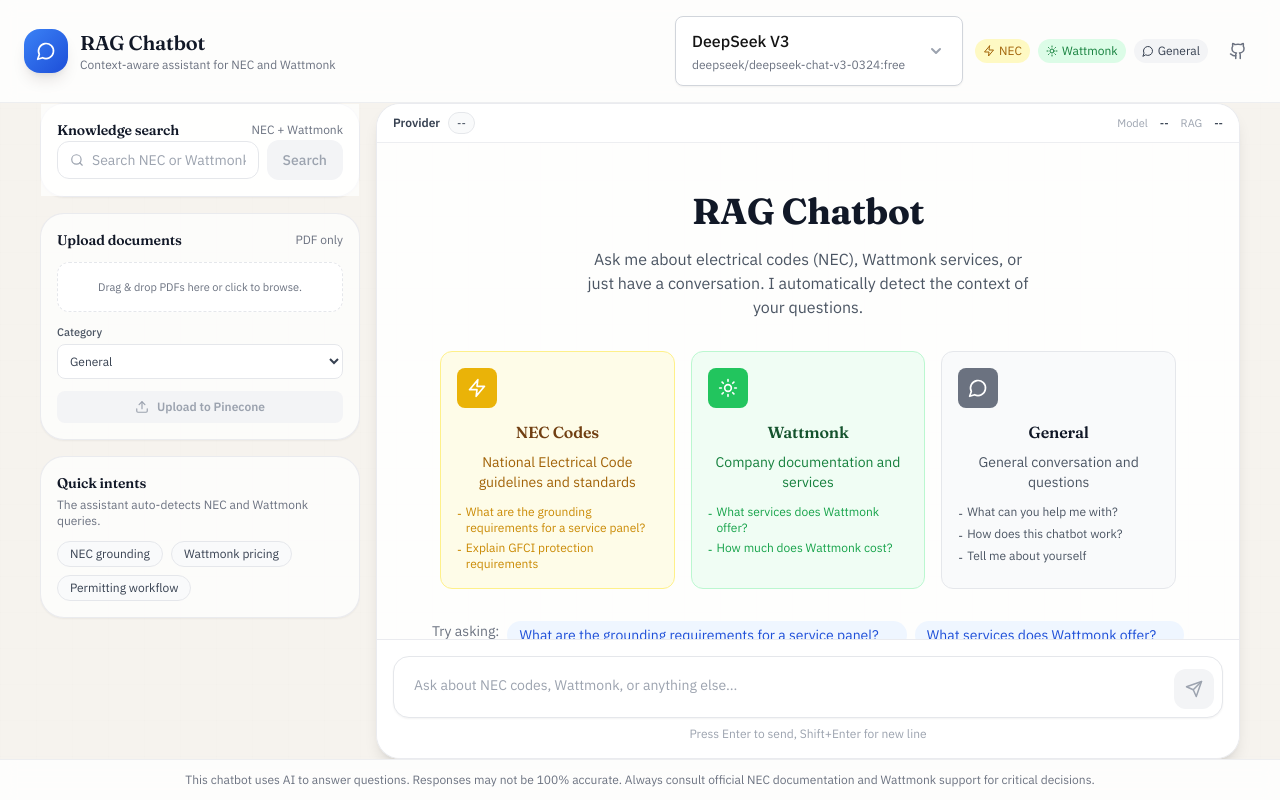
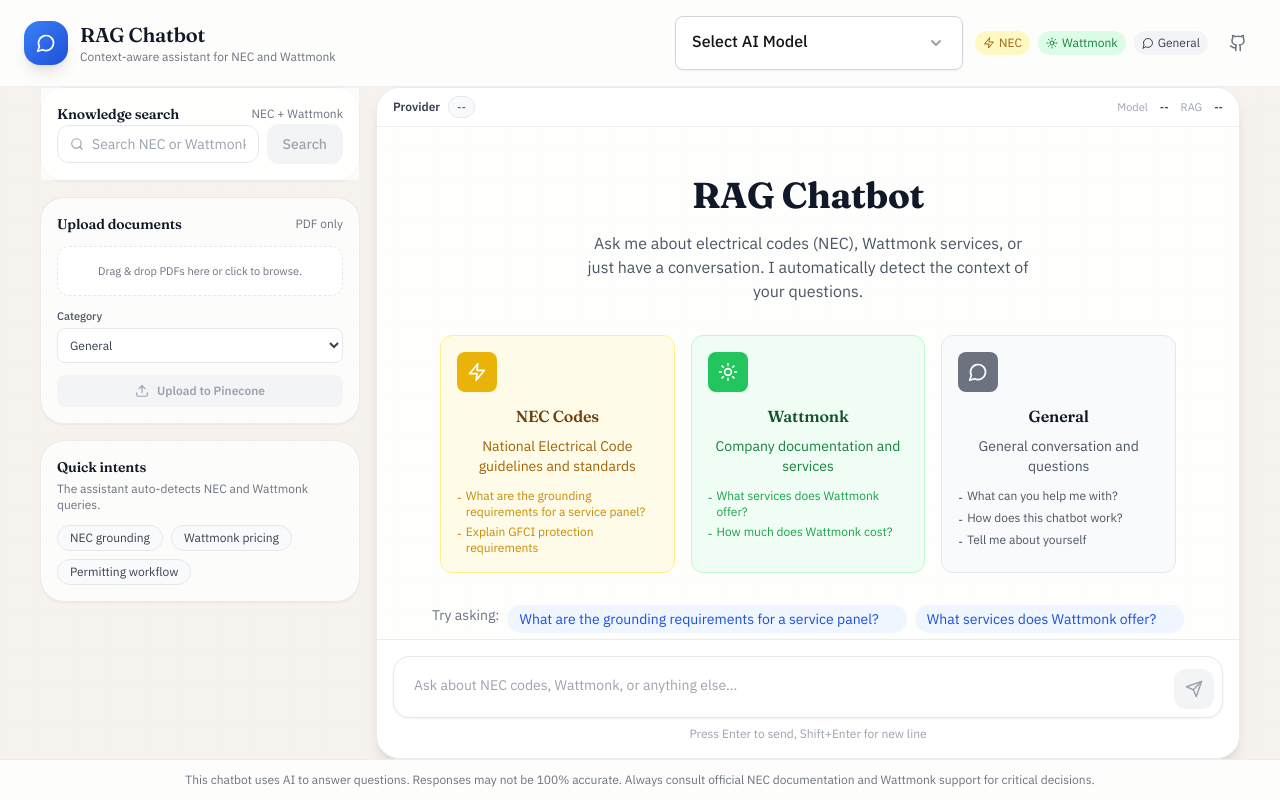
Before and after one commit to HmbleCreator/multi-context-rag-chatbot, a Next.js app: page / in a window 1280 px wide. Built offline with nearby package versions, Linux system fonts and the light colour scheme.

Commit message:
Fix model slugs and remove exposed Pinecone index

```diff
--- a/components/ModelSelector.tsx
+++ b/components/ModelSelector.tsx
@@ -5,11 +5,11 @@
 export type AIModelProvider =
   | 'gemini-2.0-flash'
   | 'gemini-2.0-pro'
-  | 'deepseek-chat-v3-free'
-  | 'deepseek-r1-free'
-  | 'llama-3.2-3b-free'
-  | 'mixtral-8x7b-free'
-  | 'qwen3-235b-free'
+  | 'deepseek-chat-v3'
+  | 'deepseek-r1'
+  | 'llama-3.2-3b'
+  | 'mixtral-8x7b'
+  | 'qwen3-235b'
   | 'nvidia-deepseek-r1'
   | 'nvidia-qwen3';
 
@@ -34,31 +34,31 @@
     provider: 'gemini'
   },
   {
-    value: 'deepseek-chat-v3-free',
+    value: 'deepseek-chat-v3',
     label: 'DeepSeek V3',
     description: 'deepseek/deepseek-chat-v3-0324:free',
     provider: 'openrouter'
   },
   {
-    value: 'deepseek-r1-free',
+    value: 'deepseek-r1',
     label: 'DeepSeek R1',
     description: 'deepseek/deepseek-r1:free',
     provider: 'openrouter'
   },
   {
-    value: 'llama-3.2-3b-free',
+    value: 'llama-3.2-3b',
     label: 'Llama 3.2 3B',
     description: 'meta-llama/llama-3.2-3b-instruct:free',
     provider: 'openrouter'
   },
   {
-    value: 'mixtral-8x7b-free',
+    value: 'mixtral-8x7b',
     label: 'Mixtral 8x7B',
     description: 'mistralai/mixtral-8x7b-instruct-v0.1:free',
     provider: 'openrouter'
   },
   {
-    value: 'qwen3-235b-free',
+    value: 'qwen3-235b',
     label: 'Qwen 3 235B',
     description: 'qwen/qwen3-235b-a22b:free',
     provider: 'openrouter'
--- a/lib/gemini.ts
+++ b/lib/gemini.ts
@@ -21,23 +21,23 @@
   'gemini-2.0-pro': { provider: 'gemini', model: 'gemini-2.0-pro' },
 
   // OpenRouter (aliases from UI)
-  'deepseek-chat-v3-free': {
+  'deepseek-chat-v3': {
     provider: 'openrouter',
     model: 'deepseek/deepseek-chat-v3-0324:free',
   },
-  'deepseek-r1-free': {
+  'deepseek-r1': {
     provider: 'openrouter',
     model: 'deepseek/deepseek-r1:free',
   },
-  'llama-3.2-3b-free': {
+  'llama-3.2-3b': {
     provider: 'openrouter',
     model: 'meta-llama/llama-3.2-3b-instruct:free',
   },
-  'mixtral-8x7b-free': {
+  'mixtral-8x7b': {
     provider: 'openrouter',
     model: 'mistralai/mixtral-8x7b-instruct-v0.1:free',
   },
-  'qwen3-235b-free': {
+  'qwen3-235b': {
     provider: 'openrouter',
     model: 'qwen/qwen3-235b-a22b:free',
   },
```
Also changed, not shown: 1 other file (tests, documents, lock files or other folders).
